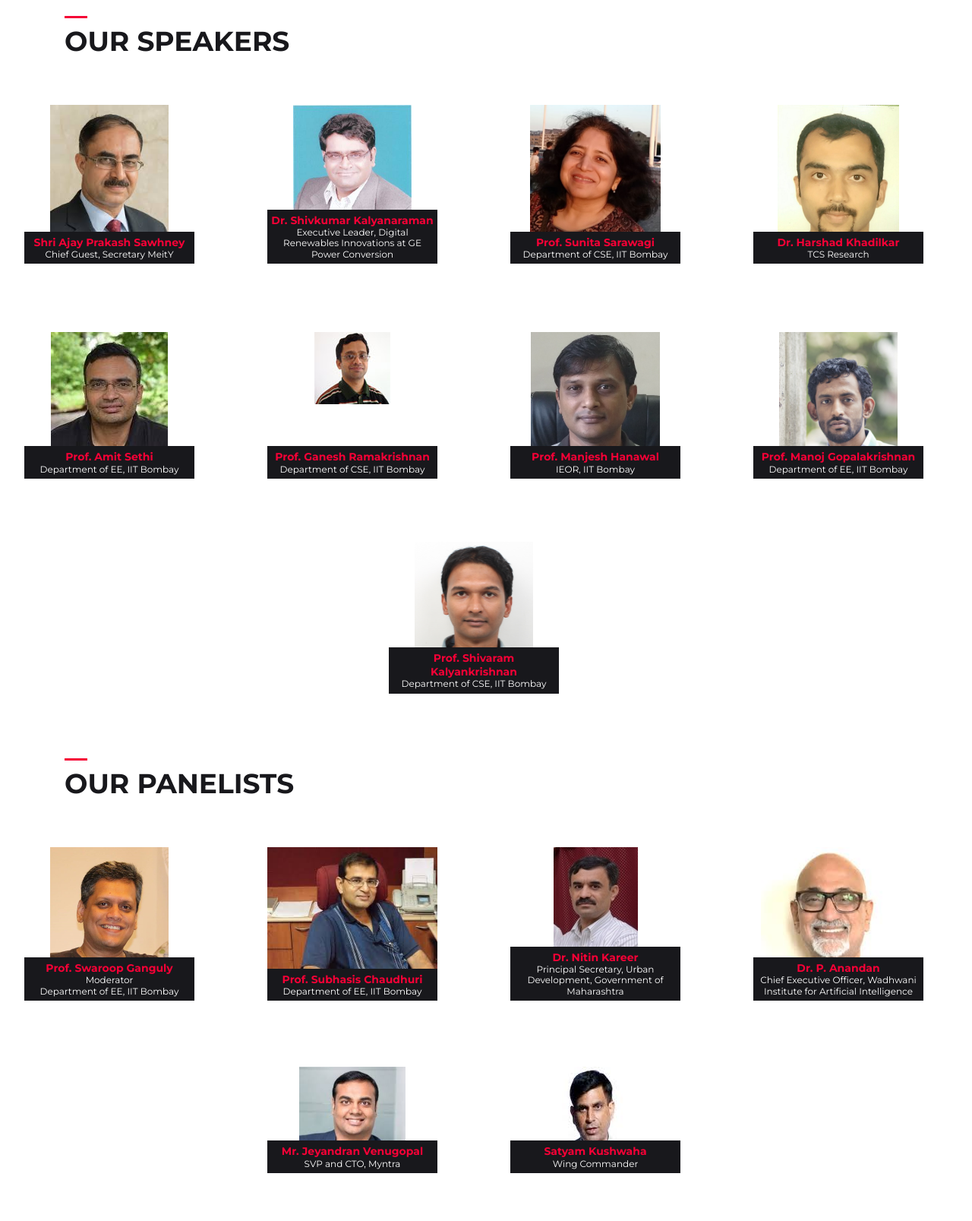
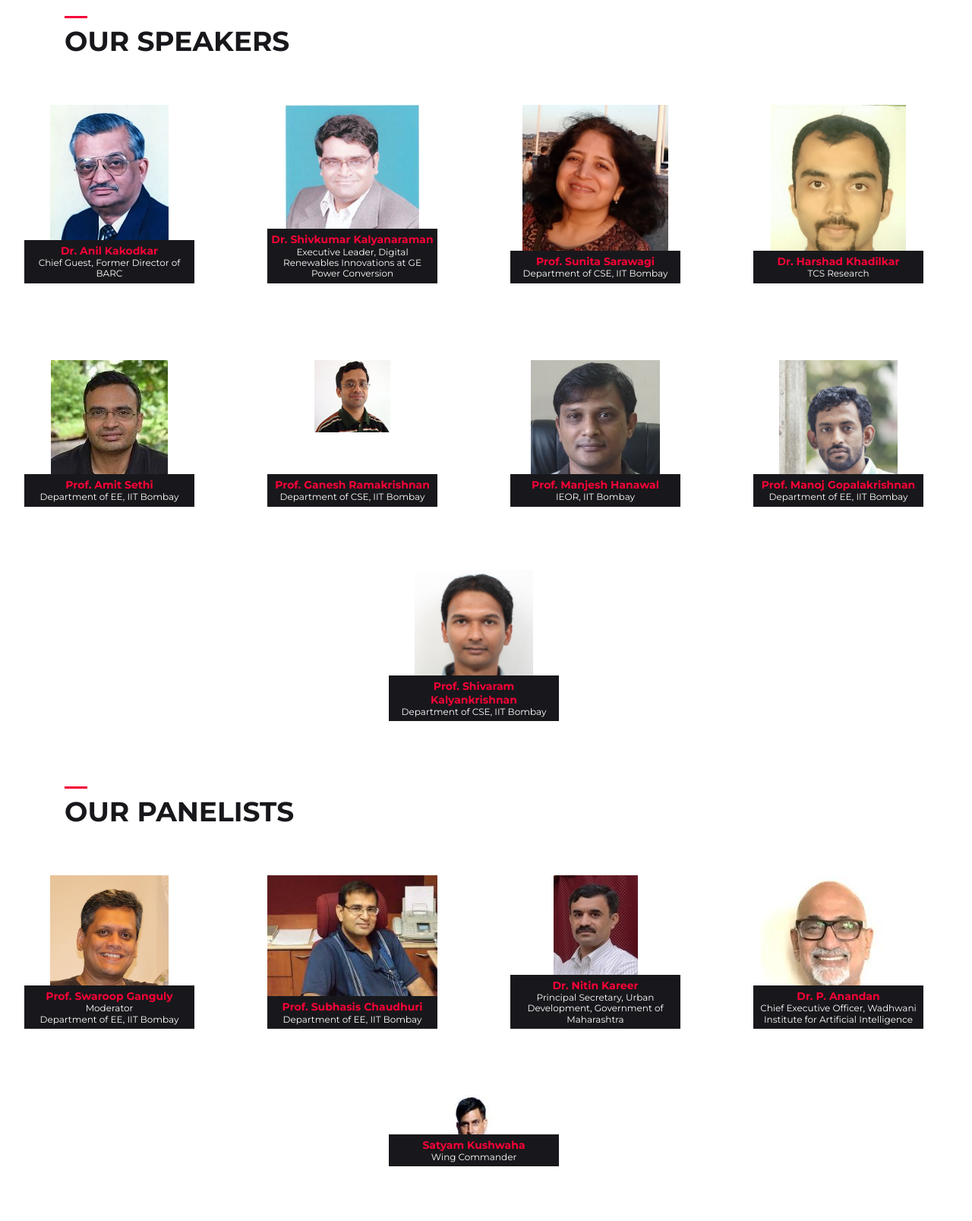
Before and after one commit to ydidwania/iitb-rp, a plain HTML site: page index.html in a window 1280 px wide. Shown: the part 3200-4807 px from the top of the page at 76% size. Drawn offline with nearby package versions, Linux system fonts and the light colour scheme; files whose address does not match are found by name.

Commit message:
Update CG

```diff
--- a/index.html
+++ b/index.html
@@ -299,7 +299,7 @@
                     <div class="content">
                         <h4>Talk by Chief guest</h4>
                         <p>
-                                Shri. Ajay Prakash Sawhney, Secretary, Ministry of Electronics & Information Technology (MeitY), Government of India.
+                            <a href="http://www.anilkakodkar.in/index.php/profile">  Dr. Anil Kakodkar, Former Director of BARC</a>
                         </p>
                     </div>
                 </div>
@@ -413,13 +413,15 @@
     <div class="speaker-div row justify-content-center no-gutters">
         <div class="col-md-3 col-sm-6">
             <div class="speaker_box">
+                <a href="http://www.anilkakodkar.in/index.php/profile">
                 <div class="speaker_img">
-                    <img src="assets/img/speakers/Shri Ajay Praksh Sawhney - Chief Guest_Data Science and AI.jpg" alt="speaker name">
+                    <img src="assets/img/speakers/anil_kakodkar.jpg" alt="speaker name">
                     <div class="info_box">
-                        <h5 class="name">Shri Ajay Prakash Sawhney</h5>
-                        <p class="position">Chief Guest, Secretary MeitY</p>
+                        <h5 class="name">Dr. Anil Kakodkar</h5>
+                        <p class="position">Chief Guest, Former Director of BARC</p>
                     </div>
                 </div>
+                </a>
             </div>
         </div>
         <div class="col-md-3 col-sm-6">
@@ -580,17 +582,6 @@
             </div>
         </div>
         <div class="col-md-3 col-sm-6">
-            <div class="speaker_box">
-                <div class="speaker_img">
-                    <img src="assets/img/panelists/Mr. Jeyandran Venugopal_Panelist.jpg" alt="speaker name">
-                    <div class="info_box">
-                        <h5 class="name">Mr. Jeyandran Venugopal </h5>
-                        <p class="position">SVP and CTO, Myntra</p>
-                    </div>
-                </div>
-            </div>
-        </div>
-        <div class="col-md-3 col-sm-6">
                 <div class="speaker_box">
                     <div class="speaker_img">
                         <img src="assets/img/panelists/wing commander satyam kushwaha_panelist1.jpg" alt="speaker name">
@@ -601,8 +592,6 @@
                     </div>
                 </div>
         </div>
-
-
     </div>
 </section>
 <!--panelist section end -->
```
Also changed, not shown: assets/img/Shri Ajay Praksh Sawhney - Chief Guest_Data Science and AI.jpg (deleted), assets/img/speakers/Shri Ajay Praksh Sawhney - Chief Guest_Data Science and AI.jpg (deleted), assets/img/speakers/anil_kakodkar.jpg (added).
